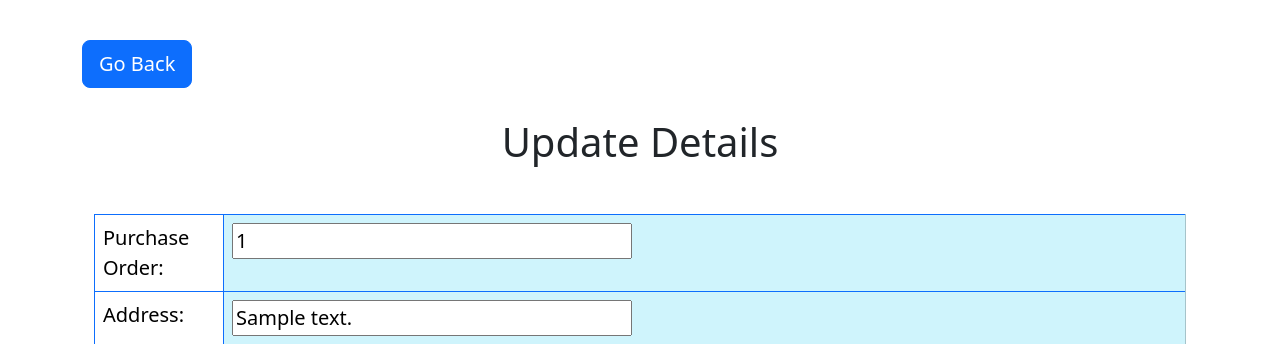
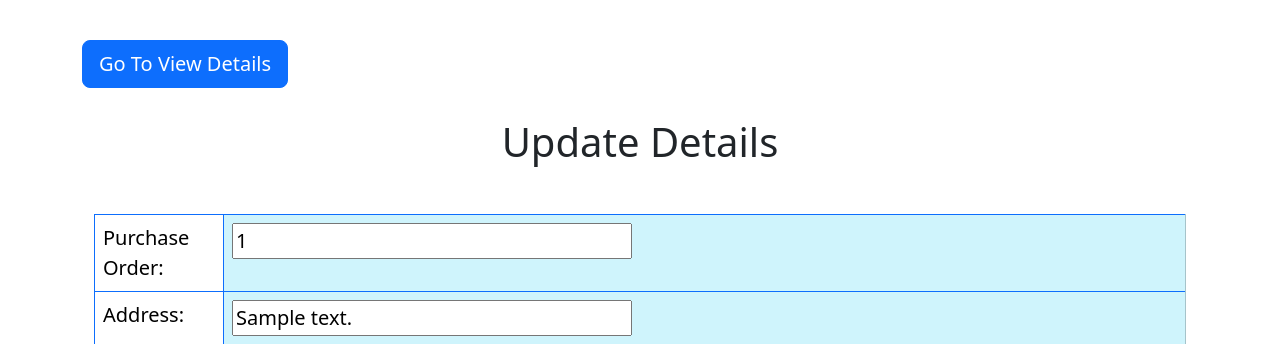
Before and after one commit to Carlos-cybertech/cybertechelec, a Flask app: template templates/portfolio/update.html in a window 1280 px wide. Shown: the part 88-432 px from the top of the page. Run offline with Flask 3, Linux system fonts and the light colour scheme; the template is opened without the code that fills it: most values are stand-ins (such as "Sample title", 1, 10 or a date in 2020); parts of the project's set-up code (start-up, migrations or seed data) failed here and were passed over.

Commit message:
Update update.html

```diff
--- a/templates/portfolio/update.html
+++ b/templates/portfolio/update.html
@@ -3,7 +3,7 @@
 {% block main %}
 <div class="fixed-dropdowns">
     <div style="display: flex; justify-content: space-between; margin-bottom: 20px;">
-        <a class="btn btn-primary btn-lg" href="{{ url_for('portfolio.project_details', project_id=project_id) }}" role="button">Go Back</a>
+        <a class="btn btn-primary btn-lg" href="{{ url_for('portfolio.project_details', project_id=project_id) }}" role="button">Go To View Details</a>
     </div>
 </div>
 
```
